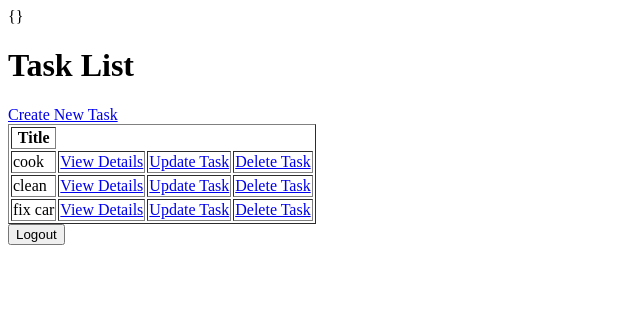
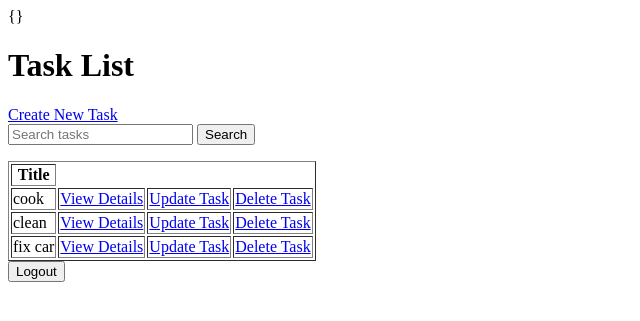
Before and after one commit to robelwelday/Todo-list-web-app, a Django app: page /core/ in a window 1280 px wide. Shown: the top 321 px of the page, without its empty margins (0-640 px from the left). Run offline with Django 4.2, Linux system fonts and the light colour scheme; a user stored in the database is signed in; data comes from the database, SQL or seed files in the repository; both versions use the stored data as it was after the commit.

Commit message:
add search

```diff
--- a/core/templates/task_list.html
+++ b/core/templates/task_list.html
@@ -9,6 +9,11 @@
 <body>
     <h1>Task List</h1>
     <a href="{% url 'Createtask' %}">Create New Task</a>
+    <form method="GET" action="">
+        <input type="text" name="search-area" placeholder="Search tasks" value="{{ search_input }}">
+        <button type="submit">Search</button>
+    </form>
+
     <table border="1">
         <thead>
             <tr>
--- a/core/views.py
+++ b/core/views.py
@@ -39,14 +39,23 @@
 
 
 
-class Tasklist(LoginRequiredMixin,ListView):
-    model=Task
-    template_name='task_list.html'
-    context_object_name='tasks'
+class Tasklist(LoginRequiredMixin, ListView):
+    model = Task
+    template_name = 'task_list.html'
+    context_object_name = 'tasks'
+
     def get_context_data(self, **kwargs):
         context = super().get_context_data(**kwargs)
         context['tasks'] = context['tasks'].filter(user=self.request.user)
         context['count'] = context['tasks'].filter(completed=False).count()
+
+        search_input = self.request.GET.get('search-area') or ''
+        if search_input:
+            context['tasks'] = context['tasks'].filter(
+                taskname__icontains=search_input)  # Use 'taskname' instead of 'title'
+
+        context['search_input'] = search_input
+
         return context
 
 class taskdetail(LoginRequiredMixin,DetailView):
```
Also changed, not shown: db.sqlite3, templates/task_list.html (added).
